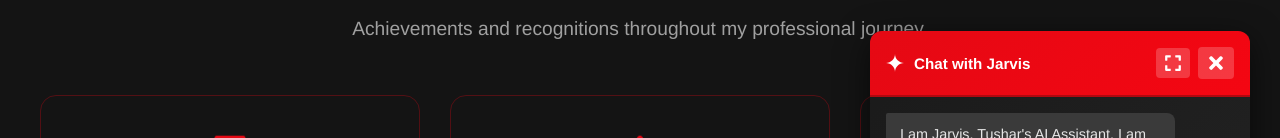
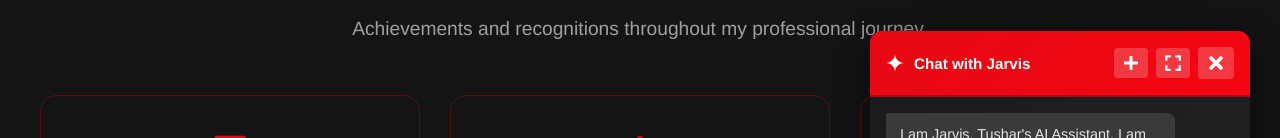
Before and after one commit to tushaaaaaarr/My_Portfolio, a React (Create React App) app: page /awards in a window 1280 px wide. Both pictures are taken after a click on the button "Ask me anything!". Shown: the part 169-307 px from the top of the page. Built offline with nearby package versions, Linux system fonts and the light colour scheme.

Commit message:
feat(plus-icon): Added an icon for new chat

```diff
--- a/src/components/ChatBot.css
+++ b/src/components/ChatBot.css
@@ -334,7 +334,9 @@
   align-items: center;
 }
 
-.chatbot-fullscreen {
+.chatbot-new-chat,
+.chatbot-fullscreen,
+.chatbot-close {
   background: rgba(255, 255, 255, 0.2);
   border: none;
   color: #fff;
@@ -347,6 +349,16 @@
   transition: background 0.2s ease;
 }
 
+.chatbot-new-chat:hover,
+.chatbot-fullscreen:hover,
+.chatbot-close:hover {
+  background: rgba(255, 255, 255, 0.3);
+}
+
+.chatbot-new-chat {
+  padding: 7px 9px;
+}
+
 .chatbot-fullscreen:hover {
   background: rgba(255, 255, 255, 0.3);
 }
--- a/src/components/ChatBot.tsx
+++ b/src/components/ChatBot.tsx
@@ -1,6 +1,6 @@
 import React, { useState, useRef, useEffect } from 'react';
 import './ChatBot.css';
-import { FaTimes, FaPaperPlane, FaExpand, FaCompress } from 'react-icons/fa';
+import { FaTimes, FaPaperPlane, FaExpand, FaCompress, FaPlus } from 'react-icons/fa';
 import { SiGooglegemini } from 'react-icons/si';
 
 interface Message {
@@ -89,6 +89,19 @@ const ChatBot: React.FC = () => {
   const [inputValue, setInputValue] = useState('');
   const [isLoading, setIsLoading] = useState(false);
   const messagesEndRef = useRef<HTMLDivElement>(null);
+
+  const createFreshChat = () => {
+    setMessages([
+      {
+        id: '1',
+        text: "I am Jarvis, Tushar's AI Assistant. I am here to provide you with precise, professional information about Tushar's skills, experience, and accomplishments. How may I assist you today?",
+        sender: 'bot',
+        timestamp: new Date(),
+      },
+    ]);
+    setInputValue('');
+    setIsLoading(false);
+  };
 
   const scrollToBottom = () => {
     messagesEndRef.current?.scrollIntoView({ behavior: 'smooth' });
@@ -192,6 +205,13 @@ const ChatBot: React.FC = () => {
             </div>
             <div className="chatbot-header-actions">
               <button
+                className="chatbot-new-chat"
+                onClick={createFreshChat}
+                title="New chat"
+              >
+                <FaPlus size={16} />
+              </button>
+              <button
                 className="chatbot-fullscreen"
                 onClick={() => setIsFullscreen(!isFullscreen)}
                 title={isFullscreen ? 'Exit fullscreen' : 'Fullscreen'}
```
